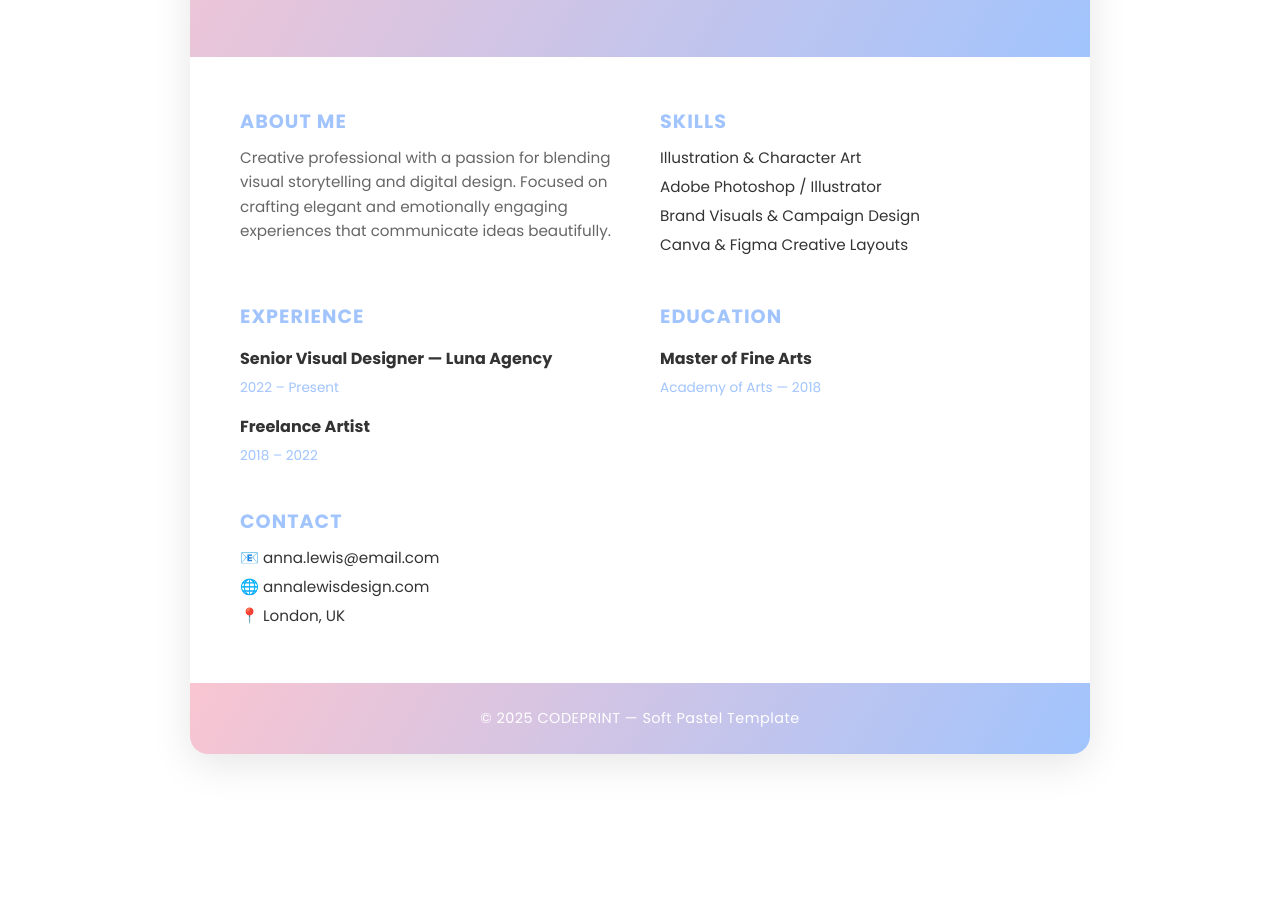
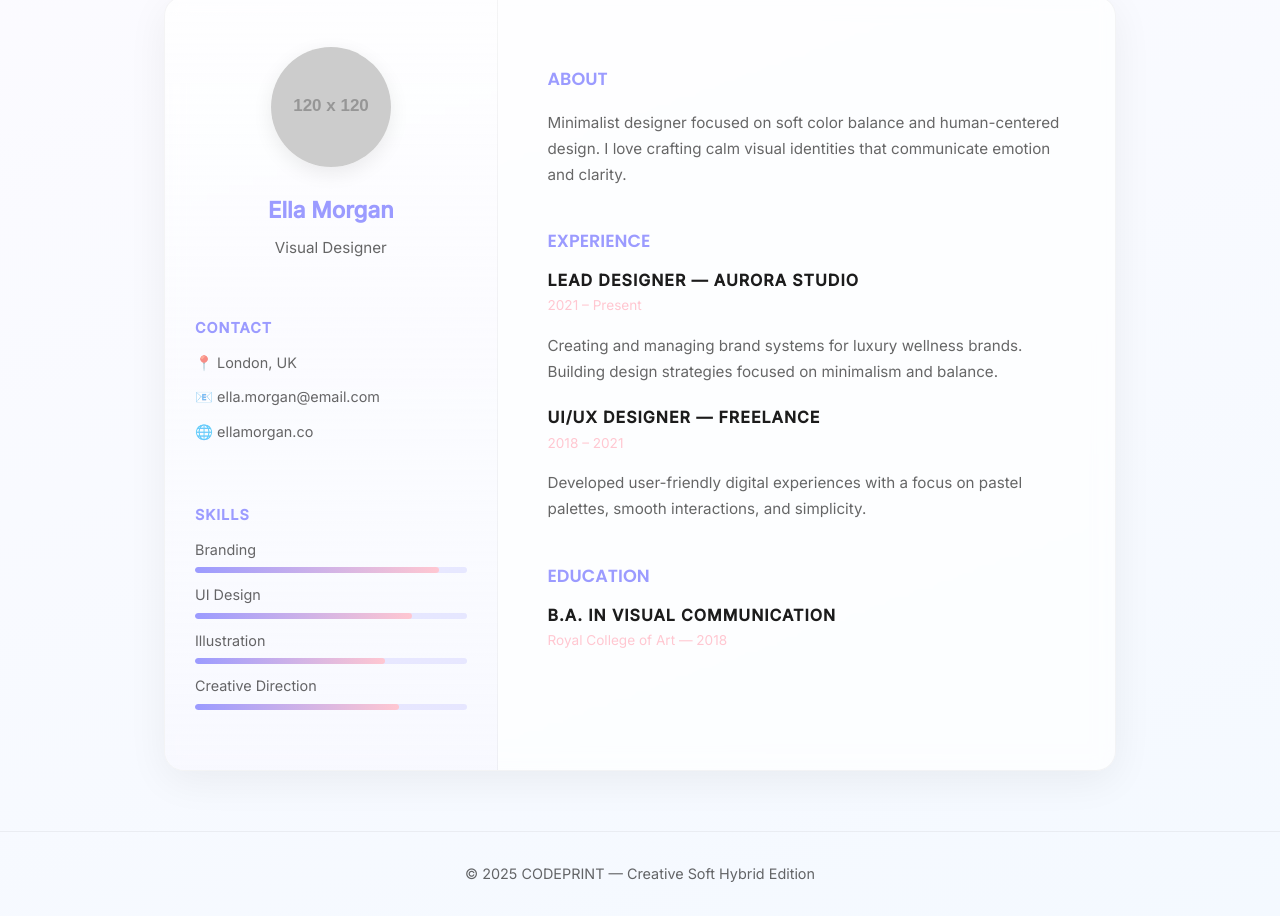
Before and after one commit to realcodefromzero/my-portfolio, a plain HTML site: page creative/creative-soft.html in a window 1280 px wide. Shown: the part 353-1269 px from the top of the page. Before the commit the page ends 1167 px from the top, so only its background shows below. Drawn offline with Linux system fonts and the light colour scheme; placeholder pictures from the web are drawn by us.

Commit message:
Update creative-soft.html

```diff
--- a/creative/creative-soft.html
+++ b/creative/creative-soft.html
@@ -1,176 +1,307 @@
 <!DOCTYPE html>
 <html lang="en">
 <head>
-  <meta charset="UTF-8">
-  <meta name="viewport" content="width=device-width, initial-scale=1.0">
-  <title>Soft Pastel — Creative Resume Template</title>
-  <link href="https://fonts.googleapis.com/css2?family=Poppins:wght@300;400;600;700&display=swap" rel="stylesheet">
+  <meta charset="UTF-8" />
+  <meta name="viewport" content="width=device-width,initial-scale=1" />
+  <title>Creative Soft — 2025 Hybrid</title>
+  <link href="https://fonts.googleapis.com/css2?family=Poppins:wght@300;400;600;700&family=Inter:wght@400;500&display=swap" rel="stylesheet">
   <style>
     :root {
-      --gradient: linear-gradient(120deg, #f9c5d1, #a1c4fd);
-      --text-dark: #333;
-      --text-muted: #666;
-      --accent: #a1c4fd;
-      --bg: #ffffff;
+      --bg: #f9fafc;
+      --panel: rgba(255,255,255,0.7);
+      --border: rgba(0,0,0,0.05);
+      --text: #1c1c1c;
+      --muted: rgba(0,0,0,0.6);
+      --accent1: #9b9bff;
+      --accent2: #ffc7d1;
+      --radius: 20px;
+      --shadow: 0 10px 40px rgba(0,0,0,0.06);
+      --gradient-bg: linear-gradient(160deg, #fdfbff 0%, #f4f9ff 100%);
     }
 
-    * { margin: 0; padding: 0; box-sizing: border-box; }
-
     body {
-      background: var(--bg);
-      font-family: "Poppins", sans-serif;
-      color: var(--text-dark);
-      padding: 60px 0;
-      display: flex;
-      justify-content: center;
-      align-items: center;
+      margin: 0;
+      font-family: 'Inter', sans-serif;
+      background: var(--gradient-bg);
+      color: var(--text);
+      -webkit-font-smoothing: antialiased;
+      line-height: 1.7;
+      overflow-x: hidden;
     }
 
-    .resume {
-      background: #fff;
-      width: 900px;
-      border-radius: 18px;
+    header {
+      text-align: center;
+      padding: 90px 20px 60px;
+      background: radial-gradient(circle at top center, #ffffff, #f9f9ff);
+      border-bottom: 1px solid var(--border);
+    }
+
+    h1 {
+      font-family: 'Poppins', sans-serif;
+      font-size: 3rem;
+      font-weight: 700;
+      margin: 0;
+      background: linear-gradient(90deg, var(--accent1), var(--accent2));
+      -webkit-background-clip: text;
+      -webkit-text-fill-color: transparent;
+    }
+
+    h2 {
+      font-weight: 400;
+      color: var(--muted);
+      margin-top: 8px;
+      font-size: 1.2rem;
+    }
+
+    main {
+      max-width: 950px;
+      margin: 60px auto;
+      display: grid;
+      grid-template-columns: 35% 65%;
+      border-radius: var(--radius);
+      background: var(--panel);
+      box-shadow: var(--shadow);
+      border: 1px solid rgba(0,0,0,0.04);
+      backdrop-filter: blur(10px);
       overflow: hidden;
-      box-shadow: 0 10px 40px rgba(0, 0, 0, 0.1);
+    }
+
+    /* Left Panel */
+    .left {
+      background: linear-gradient(180deg, rgba(255,255,255,0.3), rgba(245,245,255,0.6));
+      padding: 50px 30px;
+      display: flex;
+      flex-direction: column;
+      justify-content: center;
+      border-right: 1px solid rgba(0,0,0,0.04);
+    }
+
+    .profile {
       text-align: center;
     }
 
-    header {
-      background: var(--gradient);
-      padding: 60px 30px;
-      color: #fff;
+    .profile img {
+      width: 120px;
+      height: 120px;
+      border-radius: 50%;
+      object-fit: cover;
+      margin-bottom: 16px;
+      box-shadow: 0 6px 20px rgba(0,0,0,0.08);
     }
 
-    header img {
-      width: 130px;
-      height: 130px;
-      border-radius: 50%;
-      border: 5px solid rgba(255,255,255,0.6);
-      object-fit: cover;
+    .profile h3 {
+      margin: 0;
+      font-weight: 600;
+      font-size: 1.4rem;
+      color: var(--accent1);
+    }
+
+    .profile p {
+      margin: 6px 0;
+      color: var(--muted);
+      font-size: 0.95rem;
+    }
+
+    .contact, .skills {
+      margin-top: 30px;
+    }
+
+    h4 {
+      text-transform: uppercase;
+      letter-spacing: 1px;
+      font-size: 0.9rem;
+      color: var(--accent1);
+      margin-bottom: 10px;
+    }
+
+    .contact ul, .skills ul {
+      list-style: none;
+      padding: 0;
+      margin: 0;
+    }
+
+    .contact li, .skills li {
+      font-size: 0.9rem;
+      color: var(--muted);
+      margin-bottom: 10px;
+    }
+
+    .skills li span {
+      display: block;
+      height: 6px;
+      border-radius: 10px;
+      background: rgba(155,155,255,0.2);
+      margin-top: 5px;
+      overflow: hidden;
+      position: relative;
+    }
+
+    .skills li span::after {
+      content: "";
+      position: absolute;
+      left: 0;
+      top: 0;
+      height: 100%;
+      width: var(--width, 70%);
+      background: linear-gradient(90deg, var(--accent1), var(--accent2));
+      border-radius: inherit;
+      animation: barFill 1s ease-out forwards;
+    }
+
+    @keyframes barFill {
+      from { width: 0; }
+      to { width: var(--width, 70%); }
+    }
+
+    /* Right Panel */
+    .right {
+      padding: 50px;
+    }
+
+    .section {
+      margin-bottom: 40px;
+      opacity: 0;
+      transform: translateY(20px);
+      transition: all 0.7s ease;
+    }
+
+    .section.visible {
+      opacity: 1;
+      transform: translateY(0);
+    }
+
+    .section h3 {
+      color: var(--accent1);
+      font-size: 1.1rem;
+      text-transform: uppercase;
+      margin-bottom: 10px;
+      font-weight: 600;
+      font-family: 'Poppins', sans-serif;
+    }
+
+    .section p {
+      color: var(--muted);
+      font-size: 0.95rem;
+    }
+
+    .item {
       margin-bottom: 20px;
     }
 
-    header h1 {
-      font-size: 2rem;
-      letter-spacing: 1px;
+    .item h4 {
+      margin: 0;
+      font-size: 1rem;
+      color: var(--text);
+      font-weight: 600;
     }
 
-    header p {
-      font-size: 1rem;
-      opacity: 0.9;
-    }
-
-    .content {
-      display: grid;
-      grid-template-columns: 1fr 1fr;
-      padding: 50px;
-      gap: 40px;
-      text-align: left;
-    }
-
-    section h2 {
-      color: var(--accent);
-      font-size: 1.2rem;
-      text-transform: uppercase;
-      letter-spacing: 1px;
-      margin-bottom: 10px;
-    }
-
-    section p {
-      font-size: 0.95rem;
-      color: var(--text-muted);
-      line-height: 1.6;
-    }
-
-    .skills ul, .contact ul {
-      list-style: none;
-      margin-top: 10px;
-    }
-
-    .skills li, .contact li {
-      font-size: 0.95rem;
-      color: var(--text-dark);
+    .item span {
+      font-size: 0.85rem;
+      color: var(--accent2);
+      display: block;
       margin-bottom: 6px;
     }
 
-    .experience .item, .education .item {
-      margin-top: 15px;
+    footer {
+      text-align: center;
+      padding: 30px 10px;
+      color: var(--muted);
+      font-size: 0.9rem;
+      border-top: 1px solid rgba(0,0,0,0.05);
     }
 
-    .item h3 {
-      font-size: 1rem;
-      margin-bottom: 3px;
-    }
-
-    .item span {
-      color: var(--accent);
-      font-size: 0.85rem;
-    }
-
-    footer {
-      padding: 25px;
-      background: var(--gradient);
-      color: #fff;
-      font-size: 0.9rem;
-      letter-spacing: 0.5px;
+    @media (max-width: 850px) {
+      main {
+        grid-template-columns: 1fr;
+      }
+      .left {
+        border-right: none;
+        border-bottom: 1px solid rgba(0,0,0,0.05);
+      }
     }
   </style>
 </head>
 <body>
-  <div class="resume">
-    <header>
-      <img src="https://via.placeholder.com/130" alt="Profile">
-      <h1>Anna Lewis</h1>
-      <p>Visual Designer & Illustrator</p>
-    </header>
 
-    <div class="content">
-      <section class="about">
-        <h2>About Me</h2>
-        <p>Creative professional with a passion for blending visual storytelling and digital design. Focused on crafting elegant and emotionally engaging experiences that communicate ideas beautifully.</p>
-      </section>
+  <header>
+    <h1>Ella Morgan</h1>
+    <h2>Visual Designer & Art Director</h2>
+  </header>
 
-      <section class="skills">
-        <h2>Skills</h2>
+  <main>
+    <aside class="left">
+      <div class="profile">
+        <img src="https://via.placeholder.com/120" alt="Profile">
+        <h3>Ella Morgan</h3>
+        <p>Visual Designer</p>
+      </div>
+
+      <div class="contact">
+        <h4>Contact</h4>
         <ul>
-          <li>Illustration & Character Art</li>
-          <li>Adobe Photoshop / Illustrator</li>
-          <li>Brand Visuals & Campaign Design</li>
-          <li>Canva & Figma Creative Layouts</li>
+          <li>📍 London, UK</li>
+          <li>📧 ella.morgan@email.com</li>
+          <li>🌐 ellamorgan.co</li>
         </ul>
-      </section>
+      </div>
 
-      <section class="experience">
-        <h2>Experience</h2>
+      <div class="skills">
+        <h4>Skills</h4>
+        <ul>
+          <li>Branding <span style="--width:90%"></span></li>
+          <li>UI Design <span style="--width:80%"></span></li>
+          <li>Illustration <span style="--width:70%"></span></li>
+          <li>Creative Direction <span style="--width:75%"></span></li>
+        </ul>
+      </div>
+    </aside>
+
+    <section class="right">
+      <div class="section">
+        <h3>About</h3>
+        <p>Minimalist designer focused on soft color balance and human-centered design. I love crafting calm visual identities that communicate emotion and clarity.</p>
+      </div>
+
+      <div class="section">
+        <h3>Experience</h3>
         <div class="item">
-          <h3>Senior Visual Designer — Luna Agency</h3>
-          <span>2022 – Present</span>
+          <h4>Lead Designer — Aurora Studio</h4>
+          <span>2021 – Present</span>
+          <p>Creating and managing brand systems for luxury wellness brands. Building design strategies focused on minimalism and balance.</p>
         </div>
+
         <div class="item">
-          <h3>Freelance Artist</h3>
-          <span>2018 – 2022</span>
+          <h4>UI/UX Designer — Freelance</h4>
+          <span>2018 – 2021</span>
+          <p>Developed user-friendly digital experiences with a focus on pastel palettes, smooth interactions, and simplicity.</p>
         </div>
-      </section>
+      </div>
 
-      <section class="education">
-        <h2>Education</h2>
+      <div class="section">
+        <h3>Education</h3>
         <div class="item">
-          <h3>Master of Fine Arts</h3>
-          <span>Academy of Arts — 2018</span>
+          <h4>B.A. in Visual Communication</h4>
+          <span>Royal College of Art — 2018</span>
         </div>
-      </section>
+      </div>
+    </section>
+  </main>
 
-      <section class="contact">
-        <h2>Contact</h2>
-        <ul>
-          <li>📧 anna.lewis@email.com</li>
-          <li>🌐 annalewisdesign.com</li>
-          <li>📍 London, UK</li>
-        </ul>
-      </section>
-    </div>
+  <footer>
+    © 2025 CODEPRINT — Creative Soft Hybrid Edition
+  </footer>
 
-    <footer>© 2025 CODEPRINT — Soft Pastel Template</footer>
-  </div>
+  <script>
+    const sections = document.querySelectorAll('.section');
+    const reveal = () => {
+      sections.forEach(sec => {
+        if (sec.getBoundingClientRect().top < window.innerHeight - 120)
+          sec.classList.add('visible');
+      });
+    };
+    window.addEventListener('scroll', reveal);
+    reveal();
+  </script>
+
 </body>
 </html>
```
